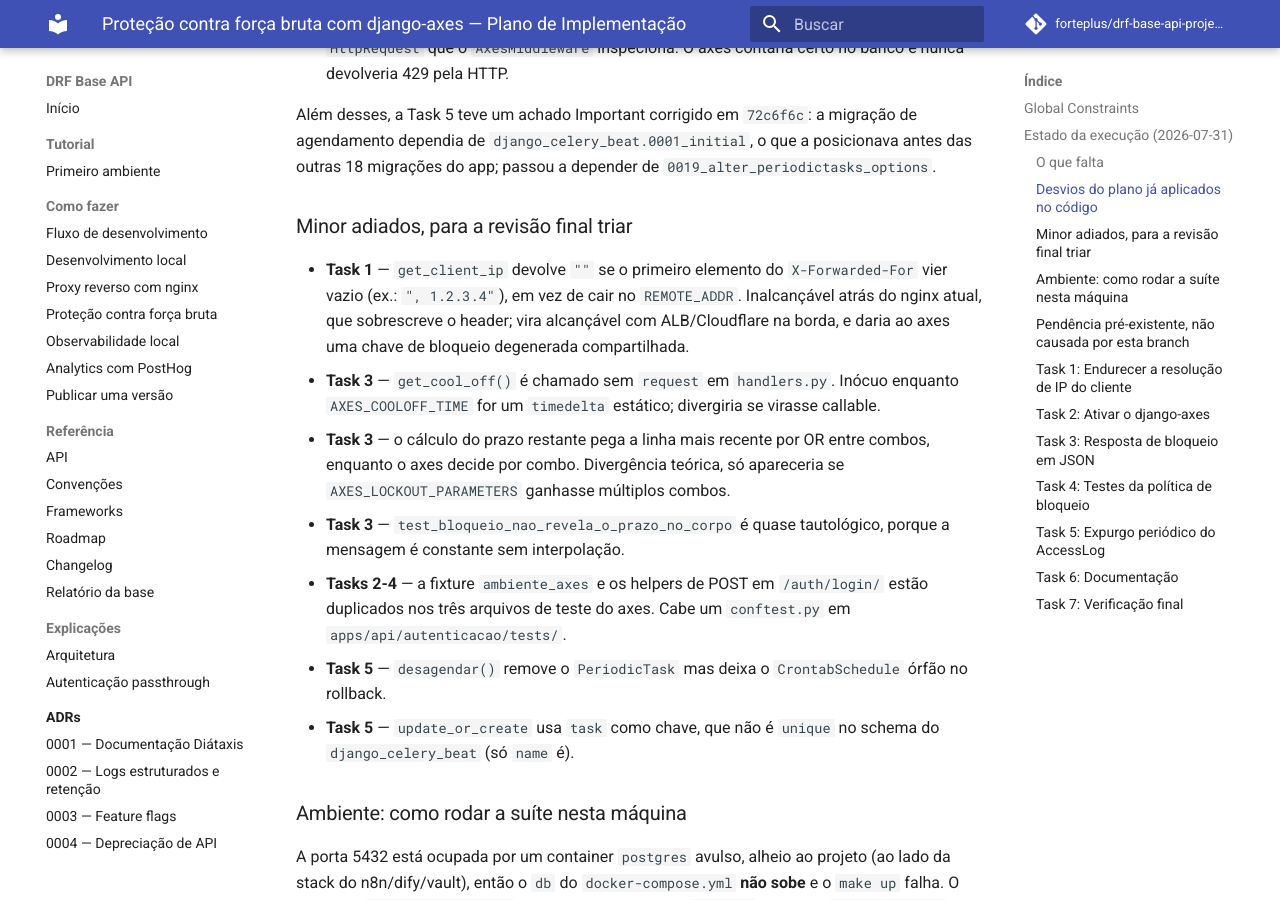
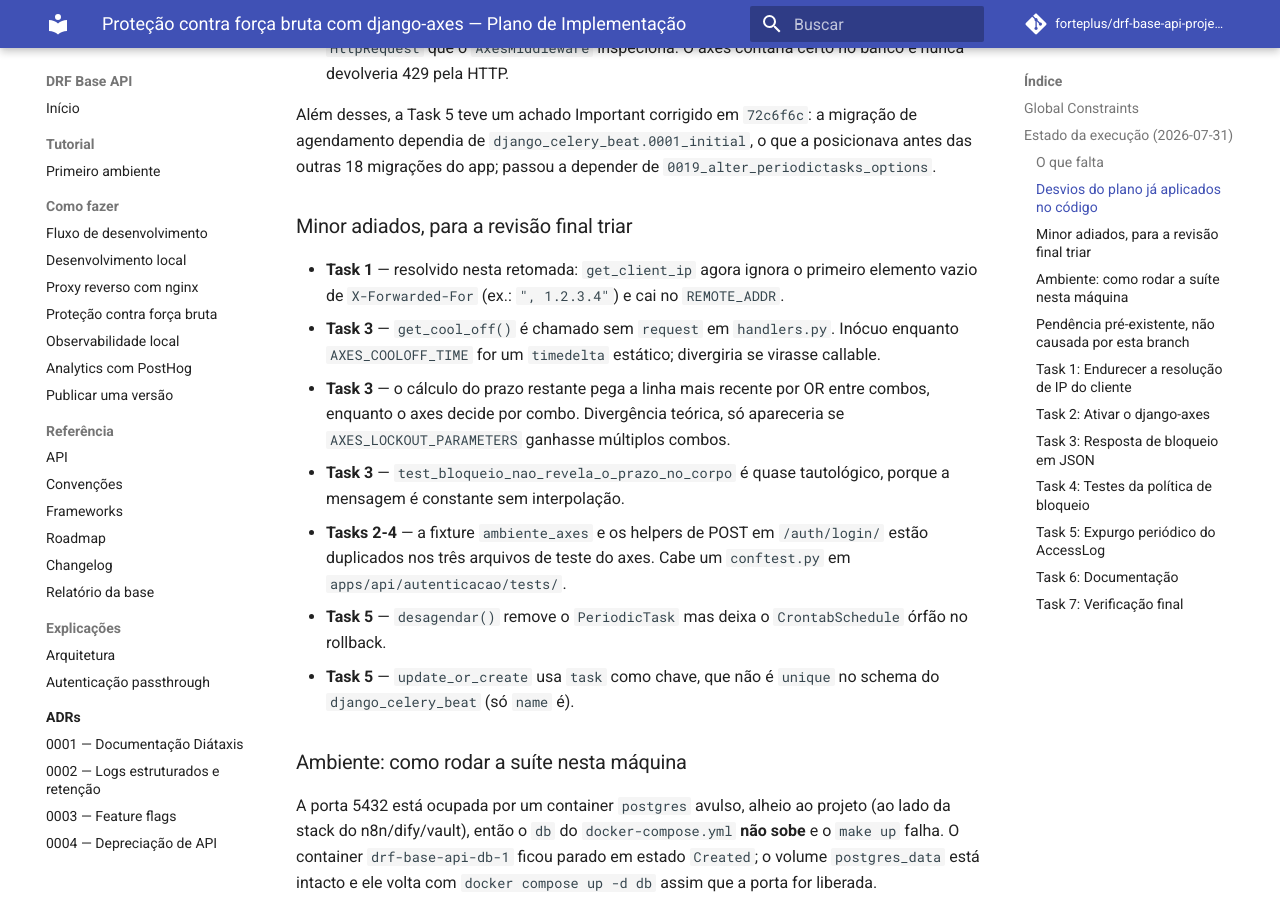
Before and after one commit to davisilvarafacho/django-api-startup-template, an MkDocs documentation site: the page built from docs/superpowers/plans/2026-07-30-django-axes.md, in a window 1280 px wide and 900 px high, scrolled down 2311 px. Built offline with MkDocs 1.6.1 and Material for MkDocs 9.7.7, drawn with Linux system fonts in a browser that asks for light colours; comment, search, counter and statistics services are not loaded.

Commit message:
fix: usar remote addr para forwarded for vazio

```diff
--- a/docs/superpowers/plans/2026-07-30-django-axes.md
+++ b/docs/superpowers/plans/2026-07-30-django-axes.md
@@ -72,10 +72,8 @@ outras 18 migrações do app; passou a depender de `0019_alter_periodictasks_opt
 
 ### Minor adiados, para a revisão final triar
 
-- **Task 1** — `get_client_ip` devolve `""` se o primeiro elemento do `X-Forwarded-For`
-  vier vazio (ex.: `", 1.2.3.4"`), em vez de cair no `REMOTE_ADDR`. Inalcançável atrás do
-  nginx atual, que sobrescreve o header; vira alcançável com ALB/Cloudflare na borda, e
-  daria ao axes uma chave de bloqueio degenerada compartilhada.
+- **Task 1** — resolvido nesta retomada: `get_client_ip` agora ignora o primeiro
+  elemento vazio de `X-Forwarded-For` (ex.: `", 1.2.3.4"`) e cai no `REMOTE_ADDR`.
 - **Task 3** — `get_cool_off()` é chamado sem `request` em `handlers.py`. Inócuo enquanto
   `AXES_COOLOFF_TIME` for um `timedelta` estático; divergiria se virasse callable.
 - **Task 3** — o cálculo do prazo restante pega a linha mais recente por OR entre combos,
```
Also changed, not shown: 2 other files.
